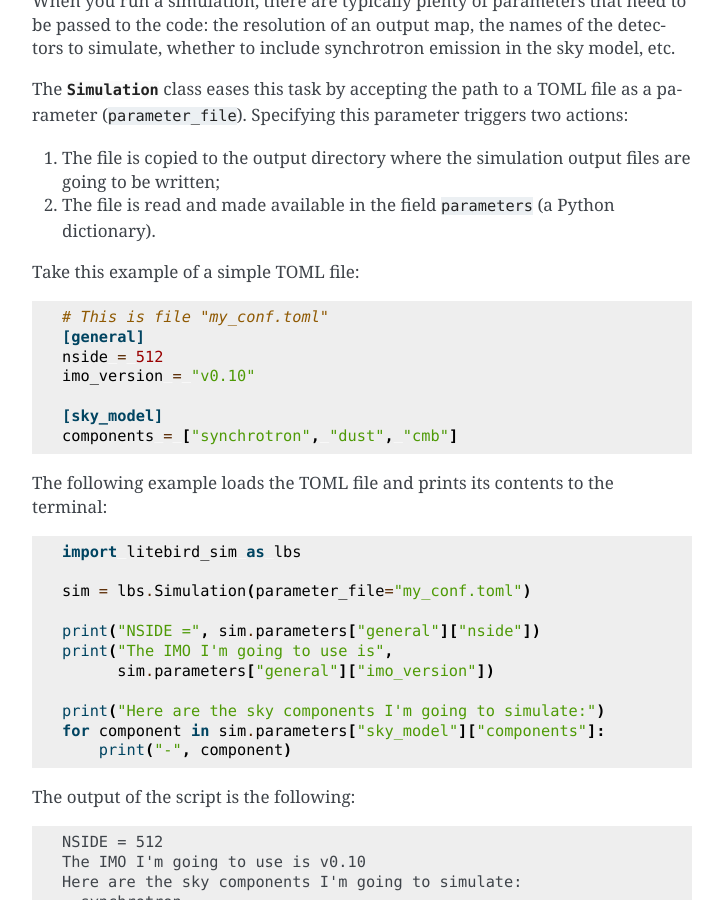
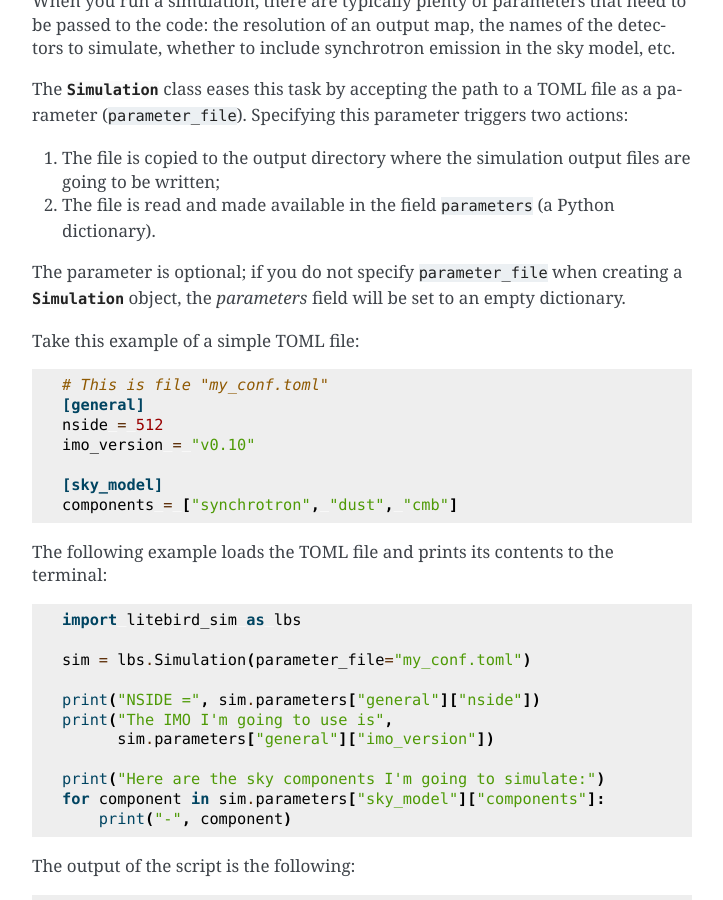
Before and after one commit to litebird/litebird_sim, a Sphinx documentation site: the page built from docs/source/simulations.rst, in a window 1280 px wide and 900 px high, scrolled down 726 px. Shown: the whole window, without its empty margins (388-1111 px from the left). Built offline with Sphinx 7.4.7, drawn with Linux system fonts in a browser that asks for light colours.

Commit message:
[skipci] Add sentence in the docs regarding TOML files

```diff
--- a/docs/source/simulations.rst
+++ b/docs/source/simulations.rst
@@ -46,6 +46,10 @@ parameter triggers two actions:
    output files are going to be written;
 2. The file is read and made available in the field ``parameters`` (a
    Python dictionary).
+
+The parameter is optional; if you do not specify ``parameter_file``
+when creating a :class:`Simulation` object, the `parameters` field
+will be set to an empty dictionary.
 
 Take this example of a simple TOML file:
 
```
Also changed, not shown: 5 other files.
